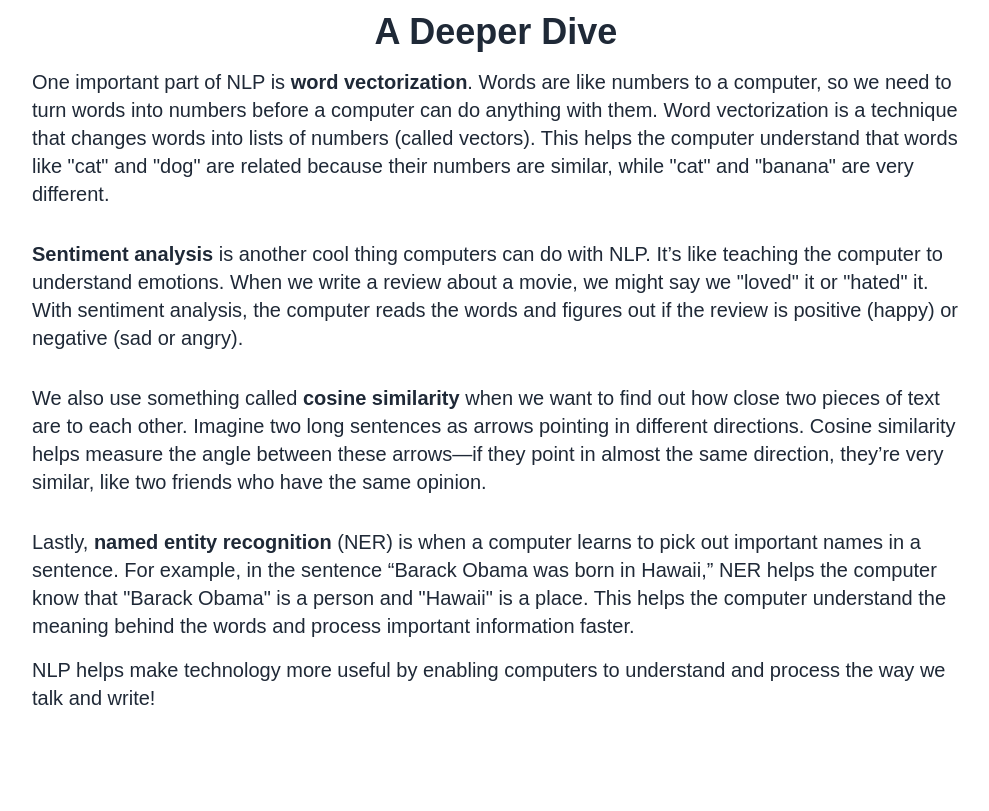
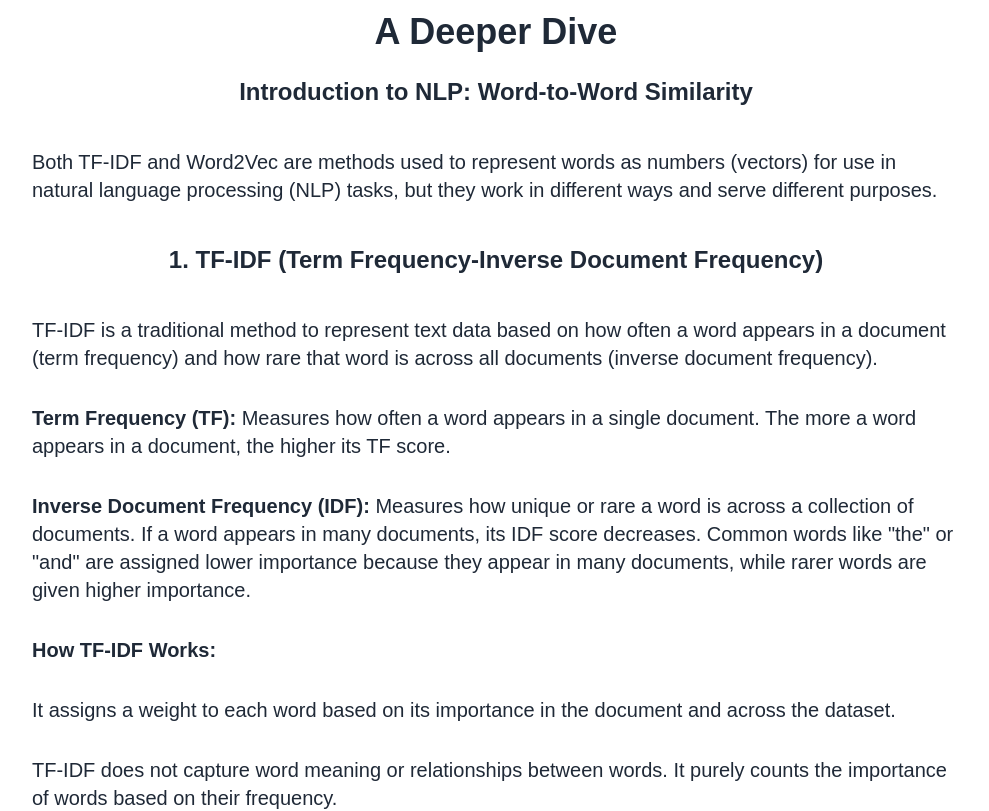
Before and after one commit to jiekeller/Dev10Capstone, a React (Vite) app in the folder learn_nlp_server/: page /LearnNLP in a window 1280 px wide. Shown: the part 2120-2931 px from the top of the page, without its empty margins (144-1133 px from the left). Built offline with nearby package versions, Linux system fonts and the light colour scheme.

Commit message:
learnNLP similarity blurb

```diff
--- a/learn_nlp_server/src/views/LearnNLP.jsx
+++ b/learn_nlp_server/src/views/LearnNLP.jsx
@@ -40,22 +40,59 @@ export default function LearnNLP() {
 
 
             <h3 className="text-4xl px-6 pt-20" style={{ textAlign: 'center', fontFamily: 'Arial, sans-serif', fontWeight: 'bold' }}>A Deeper Dive</h3>
+            <div className="" style={{ textAlign: 'center', fontFamily: 'Arial, sans-serif', paddingBottom: '100px' }}>
+                <h1 className="text-2xl p-6" style={{ textAlign: 'center', fontFamily: 'Arial, sans-serif', fontWeight: 'bold' }}>Introduction to NLP: Word-to-Word Similarity</h1>
+                <p className="text-xl p-4" style={{ textAlign: 'left', fontFamily: 'Arial, sans-serif', maxWidth: '75%', margin: '0 auto' }}>Both TF-IDF and Word2Vec are methods used to represent words as numbers (vectors) for use in natural language processing (NLP) tasks, but they work in different ways and serve different purposes.</p>
 
-            <p className="text-xl p-4" style={{ textAlign: 'left', fontFamily: 'Arial, sans-serif', maxWidth: '75%', margin: '0 auto' }}>
-                One important part of NLP is <strong>word vectorization</strong>. Words are like numbers to a computer, so we need to turn words into numbers before a computer can do anything with them. Word vectorization is a technique that changes words into lists of numbers (called vectors). This helps the computer understand that words like "cat" and "dog" are related because their numbers are similar, while "cat" and "banana" are very different.
-            </p>
-            <p className="text-xl p-4" style={{ textAlign: 'left', fontFamily: 'Arial, sans-serif', maxWidth: '75%', margin: '0 auto' }}>
-                <strong>Sentiment analysis</strong> is another cool thing computers can do with NLP. It’s like teaching the computer to understand emotions. When we write a review about a movie, we might say we "loved" it or "hated" it. With sentiment analysis, the computer reads the words and figures out if the review is positive (happy) or negative (sad or angry).
-            </p>
-            <p className="text-xl p-4" style={{ textAlign: 'left', fontFamily: 'Arial, sans-serif', maxWidth: '75%', margin: '0 auto' }}>
-                We also use something called <strong>cosine similarity</strong> when we want to find out how close two pieces of text are to each other. Imagine two long sentences as arrows pointing in different directions. Cosine similarity helps measure the angle between these arrows—if they point in almost the same direction, they’re very similar, like two friends who have the same opinion.
-            </p>
-            <p className="text-xl p-4" style={{ textAlign: 'left', fontFamily: 'Arial, sans-serif', maxWidth: '75%', margin: '0 auto' }}>
-                Lastly, <strong>named entity recognition</strong> (NER) is when a computer learns to pick out important names in a sentence. For example, in the sentence “Barack Obama was born in Hawaii,” NER helps the computer know that "Barack Obama" is a person and "Hawaii" is a place. This helps the computer understand the meaning behind the words and process important information faster.
-            </p>
-            <p className="text-xl px-4 pb-20" style={{ textAlign: 'left', fontFamily: 'Arial, sans-serif', maxWidth: '75%', margin: '0 auto' }}>
-                NLP helps make technology more useful by enabling computers to understand and process the way we talk and write!
-            </p>
-        </div>
+                <ol>
+                    <li>
+                        <h2 className="text-2xl p-6" style={{ textAlign: 'center', fontFamily: 'Arial, sans-serif', fontWeight: 'bold' }}>1. TF-IDF (Term Frequency-Inverse Document Frequency)</h2>
+                        <p className="text-xl p-4" style={{ textAlign: 'left', fontFamily: 'Arial, sans-serif', maxWidth: '75%', margin: '0 auto' }}>TF-IDF is a traditional method to represent text data based on how often a word appears in a document (term frequency) and how rare that word is across all documents (inverse document frequency).</p>
+                        <p className="text-xl p-4" style={{ textAlign: 'left', fontFamily: 'Arial, sans-serif', maxWidth: '75%', margin: '0 auto' }}><strong>Term Frequency (TF):</strong> Measures how often a word appears in a single document. The more a word appears in a document, the higher its TF score.</p>
+                        <p className="text-xl p-4" style={{ textAlign: 'left', fontFamily: 'Arial, sans-serif', maxWidth: '75%', margin: '0 auto' }}><strong>Inverse Document Frequency (IDF):</strong> Measures how unique or rare a word is across a collection of documents. If a word appears in many documents, its IDF score decreases. Common words like "the" or "and" are assigned lower importance because they appear in many documents, while rarer words are given higher importance.</p>
+
+                        <p className="text-xl p-4" style={{ textAlign: 'left', fontFamily: 'Arial, sans-serif', maxWidth: '75%', margin: '0 auto' }}><strong>How TF-IDF Works:</strong></p>
+                        <ul>
+                            <li className="text-xl p-4" style={{ textAlign: 'left', fontFamily: 'Arial, sans-serif', maxWidth: '75%', margin: '0 auto' }}>It assigns a weight to each word based on its importance in the document and across the dataset.</li>
+                            <li className="text-xl p-4" style={{ textAlign: 'left', fontFamily: 'Arial, sans-serif', maxWidth: '75%', margin: '0 auto' }}>TF-IDF does not capture word meaning or relationships between words. It purely counts the importance of words based on their frequency.</li>
+                        </ul>
+                        <p className="text-xl p-4" style={{ textAlign: 'left', fontFamily: 'Arial, sans-serif', maxWidth: '75%', margin: '0 auto' }}><strong>Example:</strong> In a set of articles, the word "NLP" might appear frequently in one specific document, but not in others. TF-IDF will give "NLP" a high score for that document, making it stand out as a significant keyword.</p>
+                    </li>
+
+                    <li>
+                        <h2 className="text-2xl p-6" style={{ textAlign: 'center', fontFamily: 'Arial, sans-serif', fontWeight: 'bold' }}>2. Word2Vec (Pretrained Model)</h2>
+                        <p className="text-xl p-4" style={{ textAlign: 'left', fontFamily: 'Arial, sans-serif', maxWidth: '75%', margin: '0 auto' }}>Word2Vec is the model we have used for this website to handle word and document similarity. Word2Vec is a neural network-based technique developed by Google that learns to represent words as continuous vectors, where similar words are closer in the vector space. Word2Vec captures the meaning of words based on their context in a sentence.</p>
+
+                        <p className="text-xl p-4" style={{ textAlign: 'left', fontFamily: 'Arial, sans-serif', maxWidth: '75%', margin: '0 auto' }}><strong>Skip-gram Model:</strong> Predicts the surrounding words given a specific word. For example, given the word "cat," the model will try to predict words like "animal," "furry," or "pet" based on the context of "cat" in sentences.</p>
+
+                        <p className="text-xl p-4" style={{ textAlign: 'left', fontFamily: 'Arial, sans-serif', maxWidth: '75%', margin: '0 auto' }}><strong>Continuous Bag of Words (CBOW):</strong> Predicts a word based on the surrounding words. For example, given the context "a cute _ ran across the street," the model will predict "cat" based on the surrounding words.</p>
+
+                        <p className="text-xl p-4" style={{ textAlign: 'left', fontFamily: 'Arial, sans-serif', maxWidth: '75%', margin: '0 auto' }}><strong>How Word2Vec Works:</strong></p>
+                        <ul>
+                            <li className="text-xl p-4" style={{ textAlign: 'left', fontFamily: 'Arial, sans-serif', maxWidth: '75%', margin: '0 auto' }}>Word2Vec uses a large corpus of text to train and learn word associations. It generates vectors where words with similar meanings are close together in the vector space.</li>
+                            <li className="text-xl p-4" style={{ textAlign: 'left', fontFamily: 'Arial, sans-serif', maxWidth: '75%', margin: '0 auto' }}>It captures the semantics of words, unlike TF-IDF, which only considers word frequency.</li>
+                            <li className="text-xl p-4" style={{ textAlign: 'left', fontFamily: 'Arial, sans-serif', maxWidth: '75%', margin: '0 auto' }}>Pretrained Word2Vec models, like Google's model, are already trained on large datasets (e.g., Google News), and you can use these pretrained embeddings to represent words in your project.</li>
+                        </ul>
+                        <p className="text-xl p-4" style={{ textAlign: 'left', fontFamily: 'Arial, sans-serif', maxWidth: '75%', margin: '0 auto' }}><strong>Example:</strong> In Word2Vec, words like "king" and "queen" will be close to each other in the vector space because they have similar meanings or roles in context. This relationship can also capture more complex patterns, such as "king" - "man" + "woman" ≈ "queen."</p>
+                    </li>
+
+                    <li>
+                        <h2 className="text-2xl p-6" style={{ textAlign: 'center', fontFamily: 'Arial, sans-serif', fontWeight: 'bold' }}>Key Differences</h2>
+                        <p className="text-xl p-4" style={{ textAlign: 'left', fontFamily: 'Arial, sans-serif', maxWidth: '75%', margin: '0 auto' }}><strong>Word Relationships:</strong></p>
+                        <ul>
+                            <li className="text-xl p-4" style={{ textAlign: 'left', fontFamily: 'Arial, sans-serif', maxWidth: '75%', margin: '0 auto' }}><strong>TF-IDF:</strong> Treats each word independently, with no understanding of word meaning or relationships.</li>
+                            <li className="text-xl p-4" style={{ textAlign: 'left', fontFamily: 'Arial, sans-serif', maxWidth: '75%', margin: '0 auto' }}><strong>Word2Vec:</strong> Captures word relationships and similarities based on context.</li>
+                        </ul>
+
+                        <p className="text-xl p-4" style={{ textAlign: 'left', fontFamily: 'Arial, sans-serif', maxWidth: '75%', margin: '0 auto' }}><strong>Type of Data Representation:</strong></p>
+                        <ul>
+                            <li className="text-xl p-4" style={{ textAlign: 'left', fontFamily: 'Arial, sans-serif', maxWidth: '75%', margin: '0 auto' }}><strong>TF-IDF:</strong> Results in sparse vectors (large arrays with many zeros), as it only focuses on word counts in documents.</li>
+                            <li className="text-xl p-4" style={{ textAlign: 'left', fontFamily: 'Arial, sans-serif', maxWidth: '75%', margin: '0 auto' }}><strong>Word2Vec:</strong> Results in dense vectors (compact, real-valued vectors), making it better for semantic understanding.</li>
+                        </ul>
+                    </li>
+                </ol>
+
+            </div>
+        </div >
     );
 }
```
